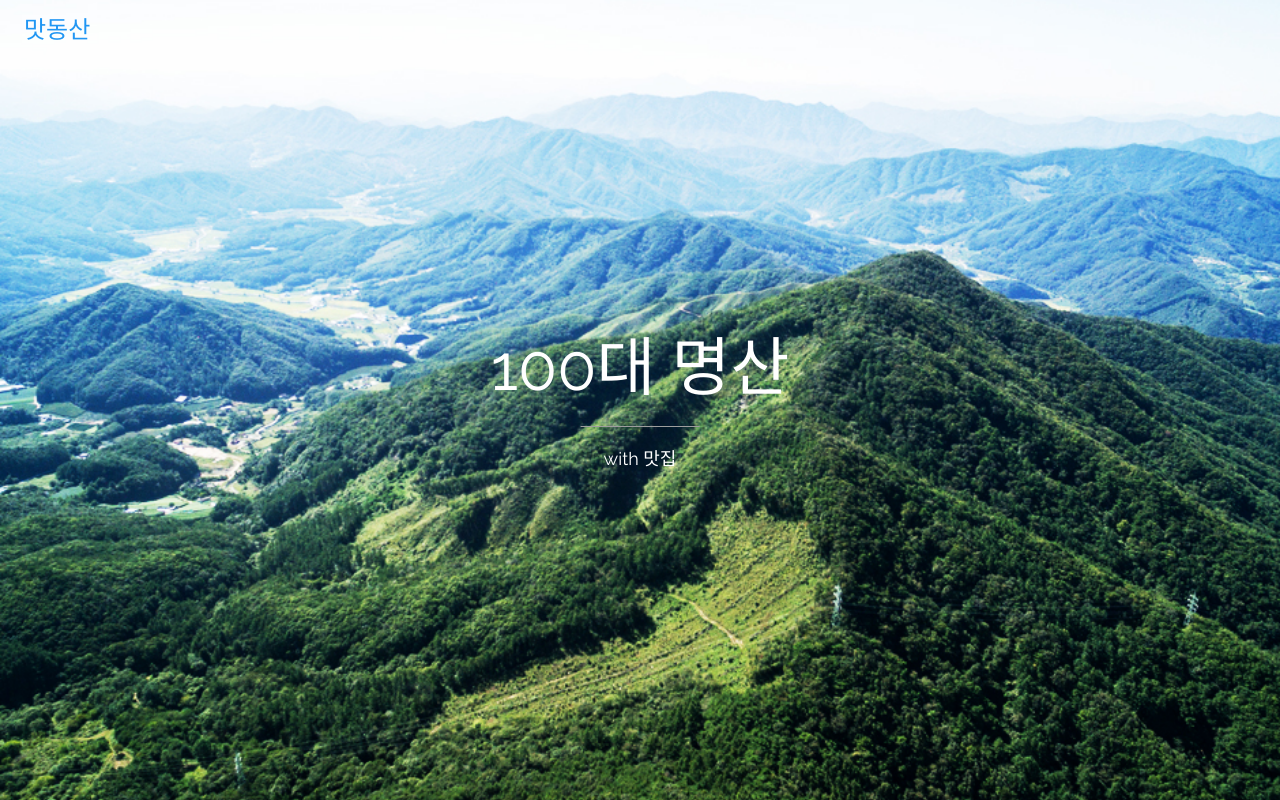
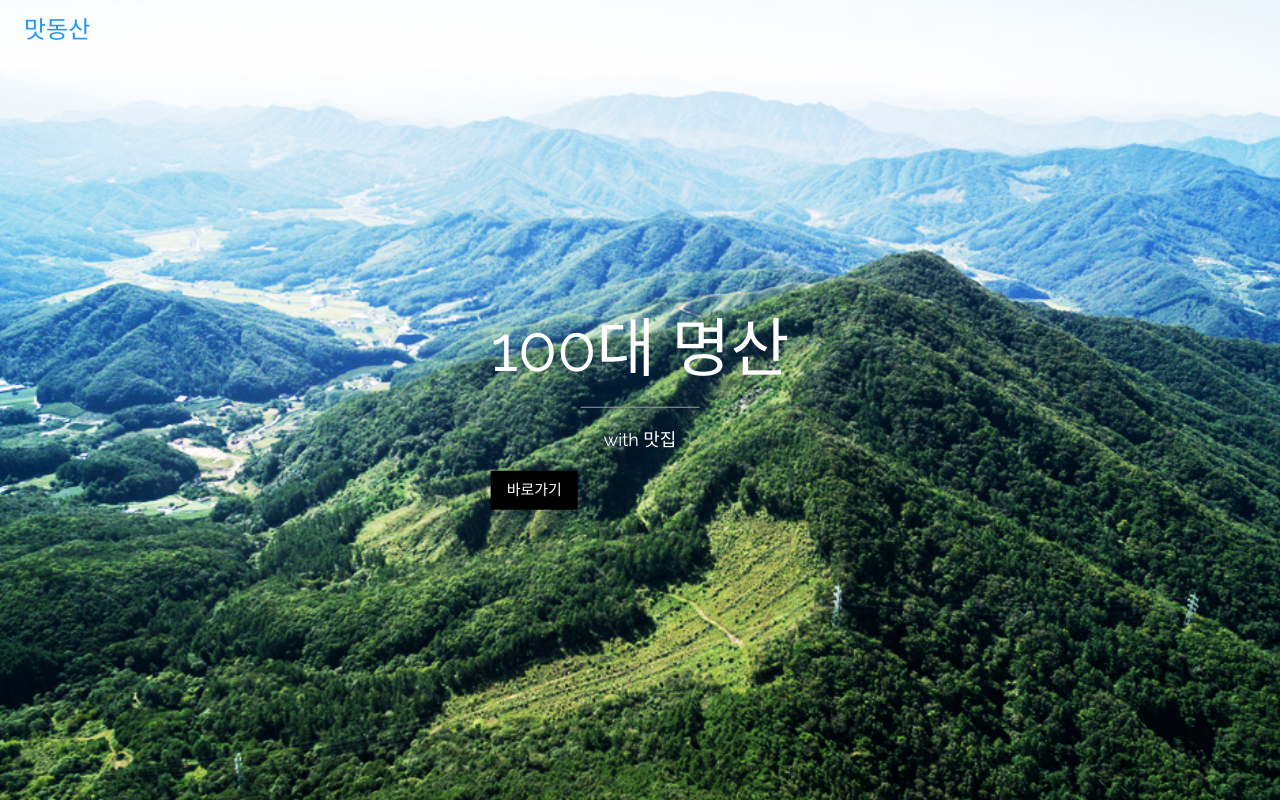
Before and after one commit to kiiney/mt_korea-1, a Django app: page / in a window 1280 px wide. Run offline with Django 3.2, Linux system fonts and the light colour scheme.

Commit message:
commit!!!

```diff
--- a/board/views.py
+++ b/board/views.py
@@ -5,7 +5,6 @@ import folium
 
 def index(request):
     #return HttpResponse("/board/list 로 가세요:)")
-
     return render(request, 'board/firstpage.html')
 
 def boardlist(request):
--- a/templates/board/firstpage.html
+++ b/templates/board/firstpage.html
@@ -18,6 +18,7 @@
     <h1 class="w3-jumbo w3-animate-top">100대 명산</h1>
     <hr class="w3-border-grey" style="margin:auto;width:40%">
     <p class="w3-large w3-center">with 맛집</p>
+    <a href="#" class="w3-btn w3-black" style="text-">바로가기</a>
   </div>
 </div>
 
```
